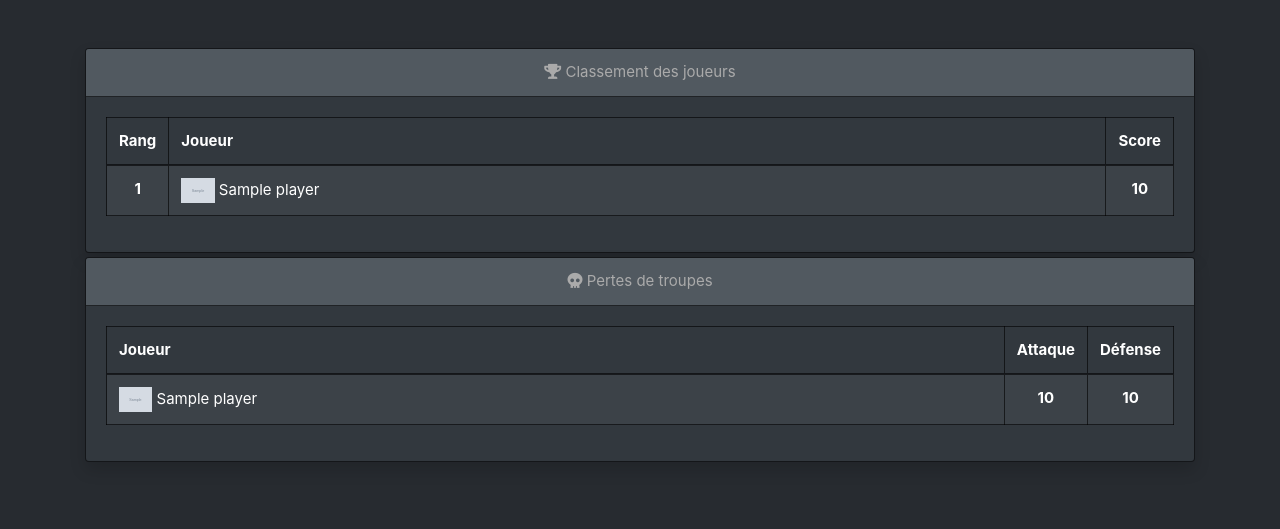
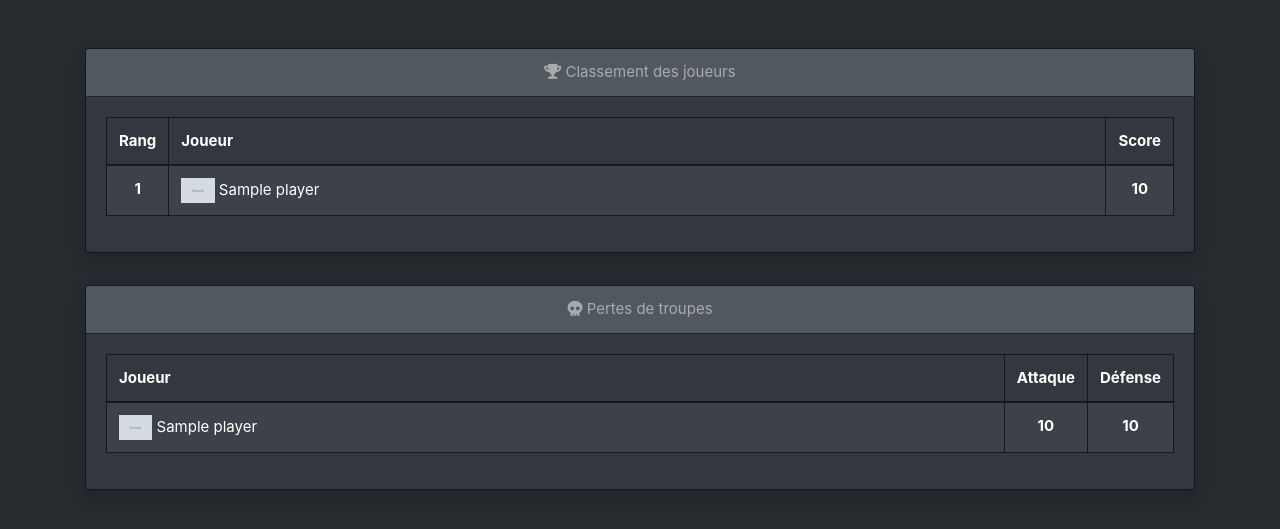
Before and after one commit to debnet/riskraken, a Django app: template krakenapp/templates/leaderboard.html in a window 1280 px wide. Shown: the top 529 px of the page. Run offline with Django 3.2, Linux system fonts and the light colour scheme; the template is opened without the code that fills it: most values are stand-ins (such as "Sample title", 1, 10 or a date in 2020); grey boxes marked "Sample" are stand-in pictures; some libraries are stand-ins or nearby versions.

Commit message:
Add separator in leaderboard

```diff
--- a/krakenapp/templates/leaderboard.html
+++ b/krakenapp/templates/leaderboard.html
@@ -29,7 +29,8 @@
                 </table>
             </div>
         </div>
-        <div id="infos" class="card rounded shadow mt-1">
+        <div class="py-3"></div>
+        <div id="infos" class="card rounded shadow">
             <div class="card-header text-center">
                 <i class="fa fa-skull"></i>
                 <span>Pertes de troupes</span>
```
